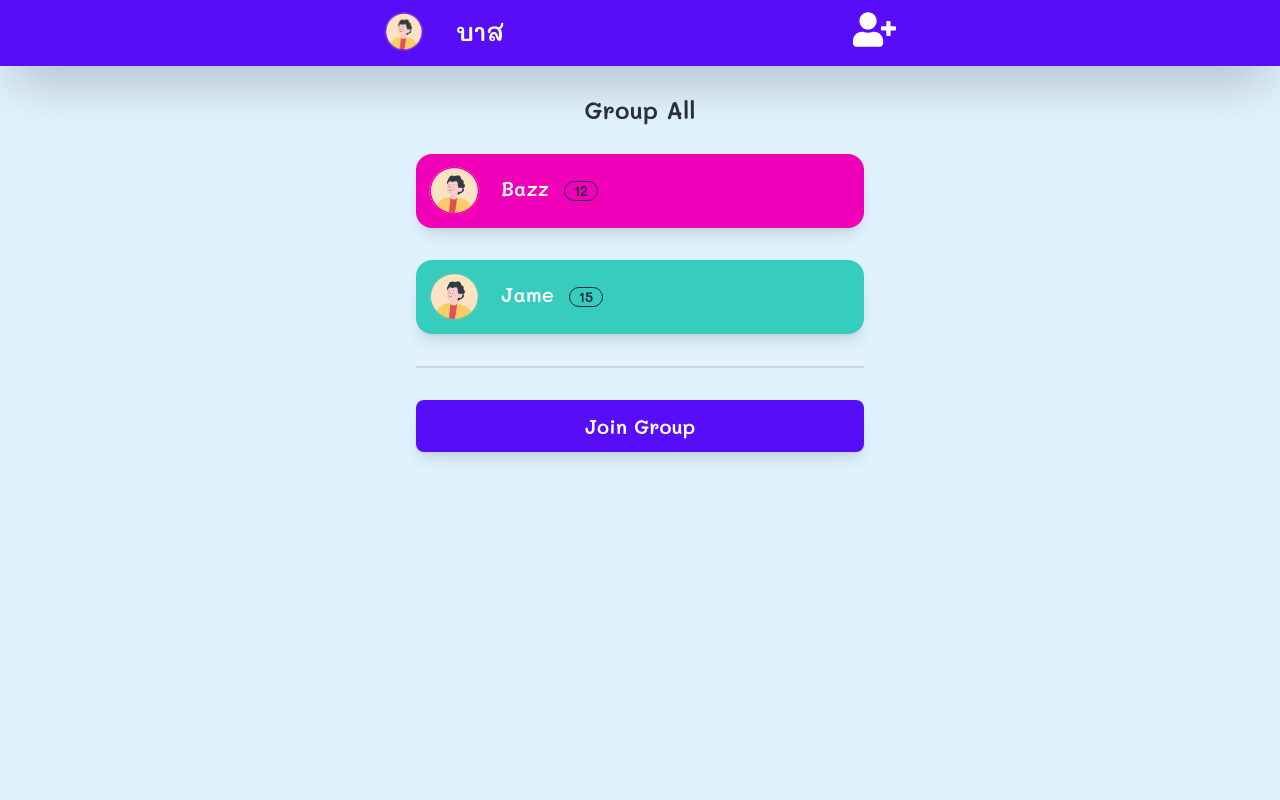
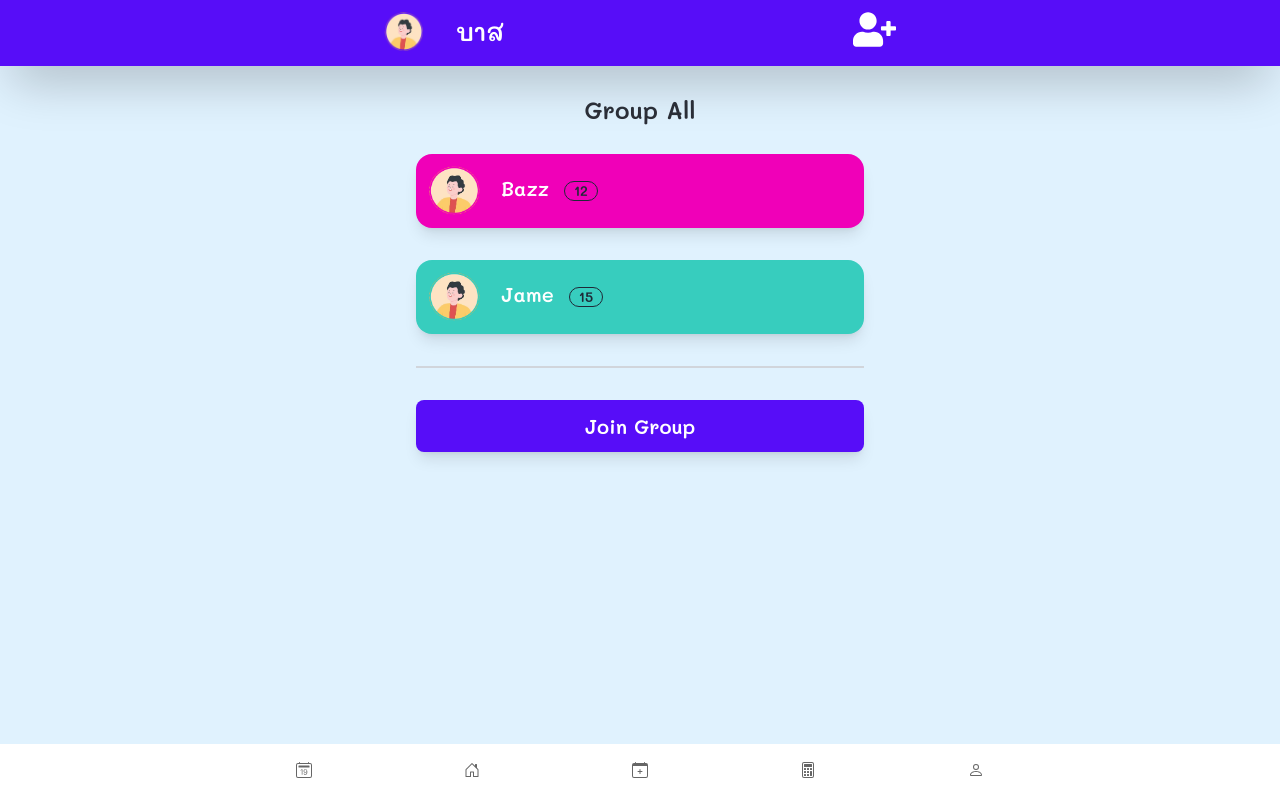
Before and after one commit to MEE-POONG/meevain, a Next.js app: page /Home in a window 1280 px wide. Built offline with nearby package versions, Linux system fonts and the light colour scheme; what recoil-persist would draw is missing.

Commit message:
navbarLink

```diff
--- a/components/navbarwahoo.js
+++ b/components/navbarwahoo.js
@@ -1,36 +1,78 @@
-import * as React from 'react';
-import BottomNavigation from '@mui/material/BottomNavigation';
-import BottomNavigationAction from '@mui/material/BottomNavigationAction';
-import FolderIcon from '@mui/icons-material/Folder';
-import RestoreIcon from '@mui/icons-material/Restore';
-import FavoriteIcon from '@mui/icons-material/Favorite';
-import LocationOnIcon from '@mui/icons-material/LocationOn';
+import * as React from "react";
+import { useRouter } from "next/router";
+import BottomNavigation from "@mui/material/BottomNavigation";
+import BottomNavigationAction from "@mui/material/BottomNavigationAction";
+
+import {
+  BsCalendar2Date,
+  BsCalendarPlus,
+  BsCalculator,
+  BsPerson,
+  BsHouseDoor,
+} from "react-icons/bs";
 
 export default function Wahool() {
-  const [value, setValue] = React.useState('recents');
+  const [value, setValue] = React.useState("recents");
+  const router = useRouter();
 
   const handleChange = (event, newValue) => {
     setValue(newValue);
   };
 
   return (
-    <BottomNavigation sx={{ position: 'fixed-end', bottom: 0, left: 0, right: 0 }} elevation={3} onChange={handleChange}>
+    <div className="">
+      <BottomNavigation
+        sx={{ position: "fixed", bottom: 0, left: 0, right: 0 }}
+        elevation={3}
+        value={value}
+        onChange={handleChange}
+      >
         <BottomNavigationAction
-        label="Recents"
-        value="recents"
-        icon={<RestoreIcon />}
+          label="ปฏิทิน"
+          value="Calendar"
+          icon={<BsCalendar2Date />}
+          type="button"
+          onClick={() => {
+            router.push("/");
+          }}
         />
         <BottomNavigationAction
-        label="Favorites"
-        value="favorites"
-        icon={<FavoriteIcon />}
+          label="หน้าหลัก"
+          value="Home"
+          icon={<BsHouseDoor />}
+          type="button"
+          onClick={() => {
+            router.push("/Home");
+          }}
         />
         <BottomNavigationAction
-        label="Nearby"
-        value="nearby"
-        icon={<LocationOnIcon />}
+          label="เพิ่มเวร"
+          value="Plus"
+          icon={<BsCalendarPlus />}
+          type="button"
+          onClick={() => {
+            router.push("/");
+          }}
         />
-      <BottomNavigationAction label="Folder" value="folder" icon={<FolderIcon />} />
+        <BottomNavigationAction
+          label="คำนวน"
+          value="Calculate"
+          icon={<BsCalculator />}
+          type="button"
+          onClick={() => {
+            router.push("/");
+          }}
+        />
+        <BottomNavigationAction
+          label="โปรไฟล์"
+          value="Profile"
+          icon={<BsPerson />}
+          type="button"
+          onClick={() => {
+            router.push("/");
+          }}
+        />
       </BottomNavigation>
+    </div>
   );
 }
--- a/pages/Home.js
+++ b/pages/Home.js
@@ -7,6 +7,7 @@ import { MdGroupAdd } from "react-icons/md";
 import { RiDeleteBin6Line } from "react-icons/ri";
 import Navbar from "../components/Navbar";
 import ModalCreateGroup from "../components/ModalCreateGroup";
+import Wahool from "../components/navbarwahoo";
 
 export default function Home() {
   const [showModal, setShowModal] = React.useState(false);
@@ -82,7 +83,9 @@ export default function Home() {
             <span className="text-xl text-center font-bold "> Join Group </span>
           </button>
         </div>
+
       </div>
+      <Wahool/>
       {showModal ? (
         <div className="px-5 justify-center items-center flex overflow-x-hidden overflow-y-auto fixed inset-0 z-50  shadow-lg backdrop-filter backdrop-blur-md ">
           <div className="w-full text-gray-500 max-w-lg p-5 relative mx-auto my-auto rounded-xl shadow-lg  bg-white ">
--- a/pages/home.js
+++ b/pages/home.js
@@ -7,6 +7,7 @@ import { MdGroupAdd } from "react-icons/md";
 import { RiDeleteBin6Line } from "react-icons/ri";
 import Navbar from "../components/Navbar";
 import ModalCreateGroup from "../components/ModalCreateGroup";
+import Wahool from "../components/navbarwahoo";
 
 export default function Home() {
   const [showModal, setShowModal] = React.useState(false);
@@ -82,7 +83,9 @@ export default function Home() {
             <span className="text-xl text-center font-bold "> Join Group </span>
           </button>
         </div>
+
       </div>
+      <Wahool/>
       {showModal ? (
         <div className="px-5 justify-center items-center flex overflow-x-hidden overflow-y-auto fixed inset-0 z-50  shadow-lg backdrop-filter backdrop-blur-md ">
           <div className="w-full text-gray-500 max-w-lg p-5 relative mx-auto my-auto rounded-xl shadow-lg  bg-white ">
```
Lines whose indentation alone changed are shown as unchanged.
